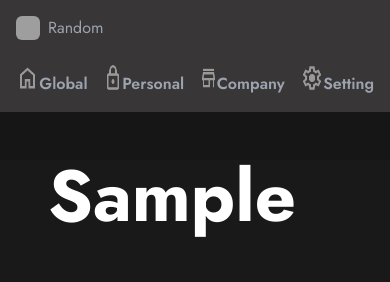
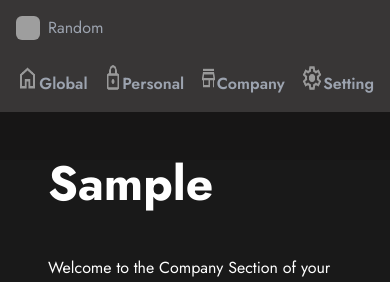
Before and after one commit to RobinSuthar/mytodomanager, a React (Vite) app: page /organization in a window 390 px wide. Both pictures are taken after typing "Sample", "Sample" into the empty fields and a click on the button "Submit". Shown: the top 282 px of the page. Built offline with nearby package versions, Linux system fonts and the light colour scheme; no server answers; grey boxes are pictures that could not be loaded.

Commit message:
Fixed Header size of Ogrnaztion for phone

```diff
--- a/src/components/Organization.jsx
+++ b/src/components/Organization.jsx
@@ -73,7 +73,7 @@ export function Organization() {
               <div id="sada" className="h-full">
                 <div className="ml-12 text-left">
                   <div className=" mt-12 flex  text-left mb-4 ">
-                    <h1 className="text-7xl font-bold font-Notion ">
+                    <h1 className="md:text-7xl text-5xl font-bold font-Notion ">
                       {localStorage.getItem("Companyname")}
                     </h1>
                   </div>
```
